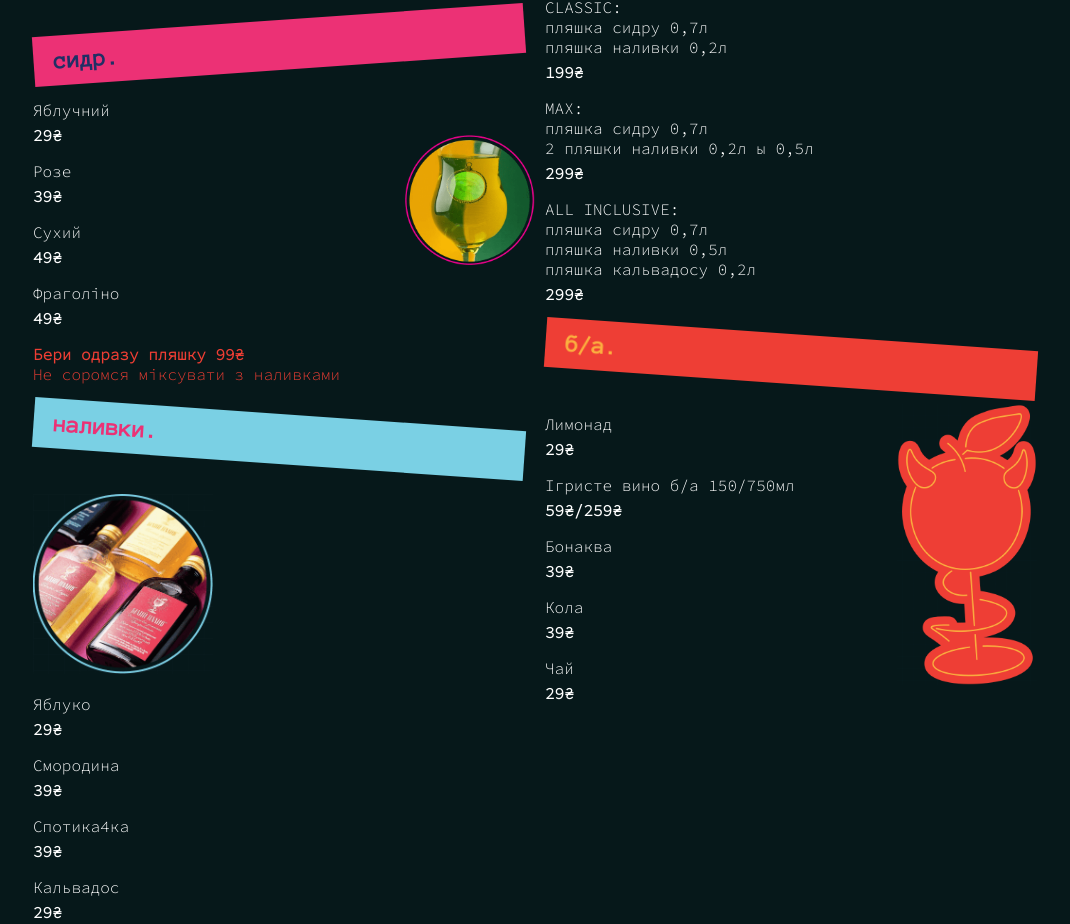
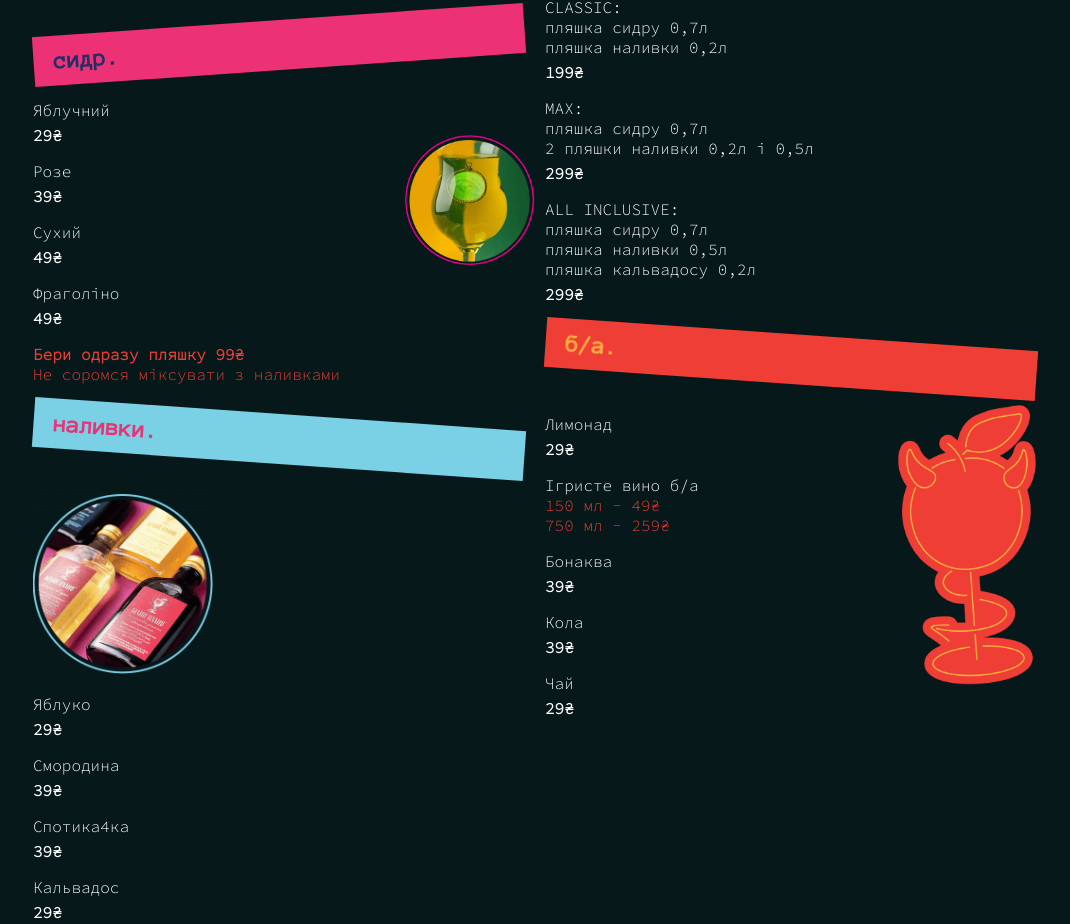
Before and after one commit to Ievgenii91/bn_menu, a Next.js app: page / in a window 1280 px wide. Shown: the part 1409-2333 px from the top of the page, without its empty margins (105-1175 px from the left). Built offline with nearby package versions, Linux system fonts and the light colour scheme; no server answers.

Commit message:
Update index.js

```diff
--- a/pages/index.js
+++ b/pages/index.js
@@ -349,7 +349,7 @@ export default function Home() {
 						<p className={styles.product}>
 							MAX:
 							<div>пляшка сидру 0,7л</div>
-							<div>2 пляшки наливки 0,2л ы 0,5л</div>
+							<div>2 пляшки наливки 0,2л і 0,5л</div>
 							<span className={styles.price}>
 								<b>299₴</b>
 							</span>
@@ -374,10 +374,11 @@ export default function Home() {
 							</span>
 						</p>
 						<p className={styles.product}>
-							Ігристе вино б/а 150/750мл
-							<span className={styles.price}>
-								<b>59₴/259₴</b>
-							</span>
+							Ігристе вино б/а
+							<div className={styles.attention}>
+								<div>150 мл - 49₴</div>
+								<div>750 мл - 259₴</div>
+							</div>
 						</p>
 						<p className={styles.product}>
 							Бонаква
```
